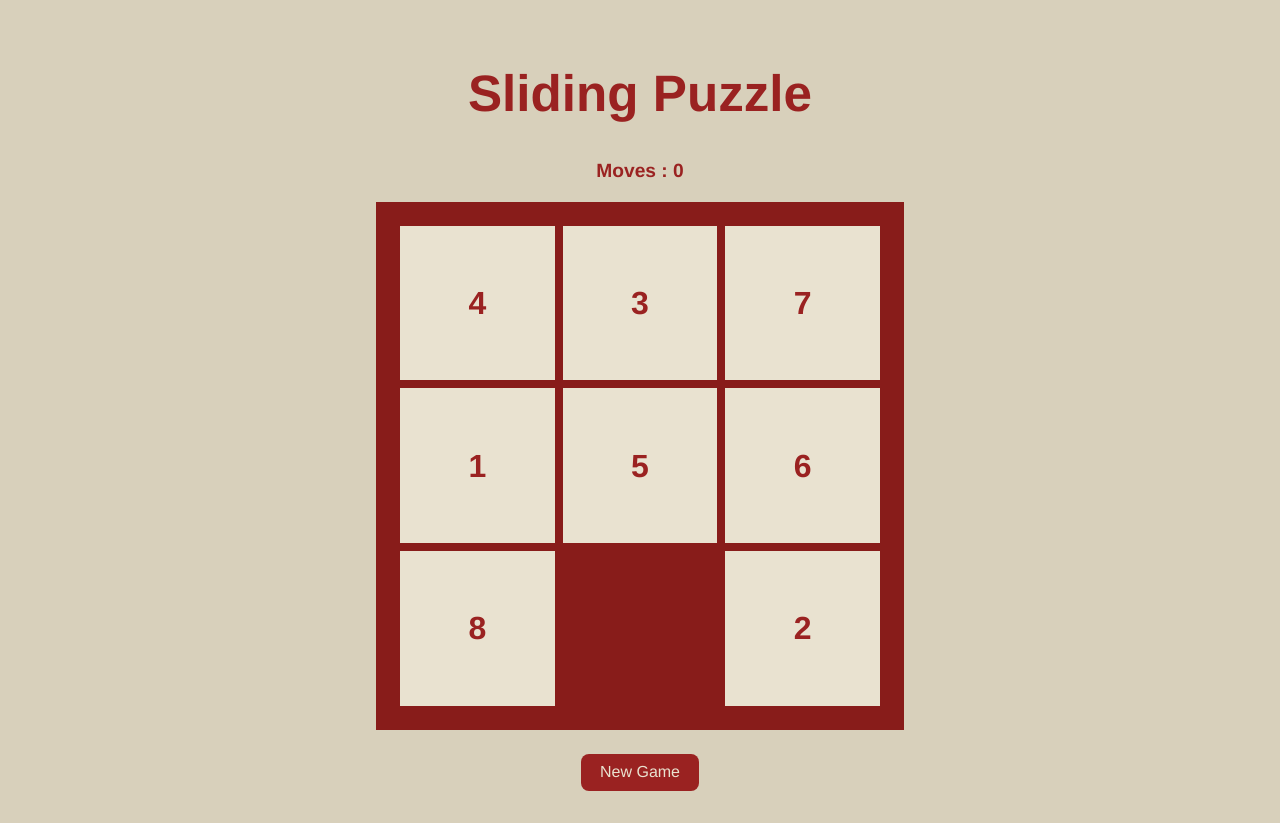
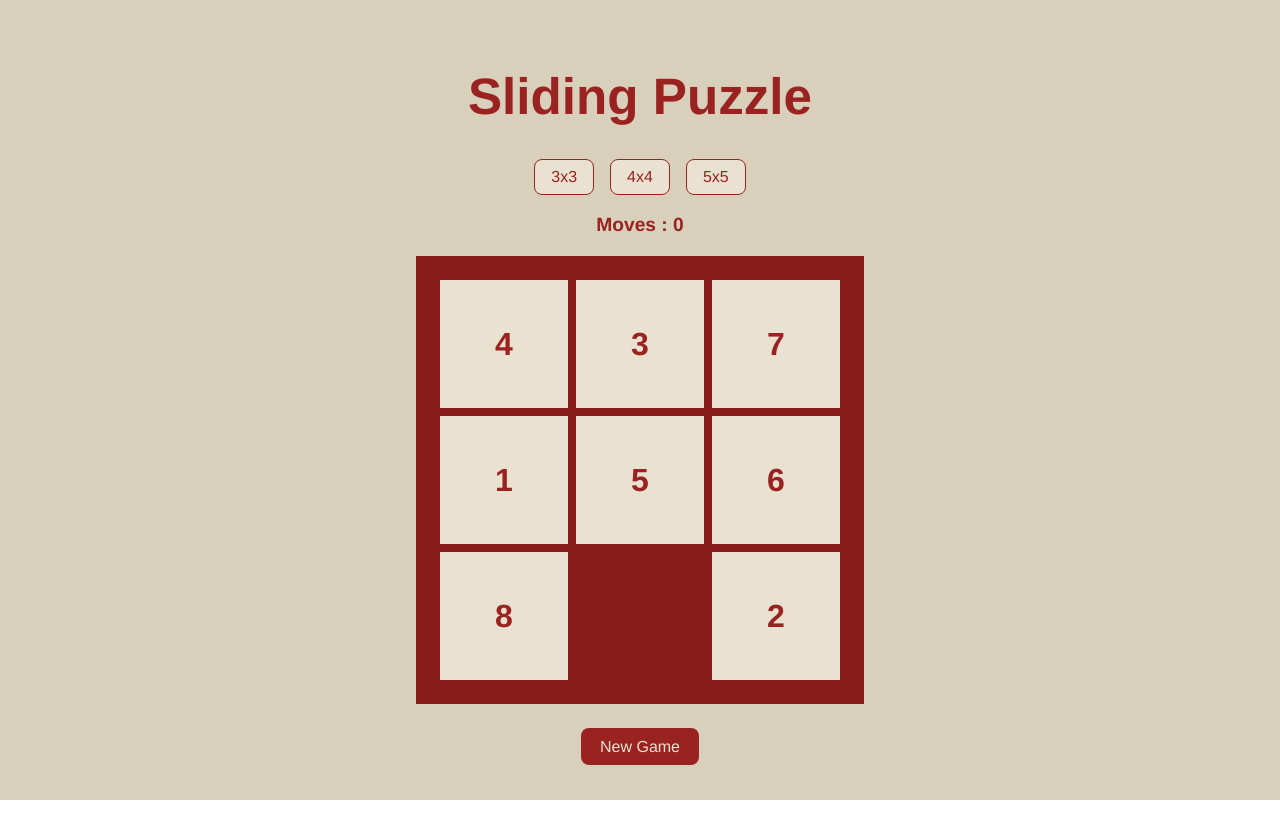
Before and after one commit to marcia-gmarques/sliding-puzzle, a React (Vite) app: page / in a window 1280 px wide. After the commit the page ends 800 px from the top, so only its background shows below. Built offline with nearby package versions, Linux system fonts and the light colour scheme.

Commit message:
styling + button grid sizes

```diff
--- a/src/App.css
+++ b/src/App.css
@@ -2,23 +2,43 @@
   max-width: 1280px;
   width: 80%;
   margin: 0 auto;
-  padding: 2rem;
+  padding: 1rem;
   text-align: center;
-
 }
 
 .title{
   font-family:'Franklin Gothic Medium', 'Arial Narrow', Arial, sans-serif;
   font-size: 1rem;
   color: #9a2221;
-  margin-bottom: 2rem;
+  margin-bottom: 1rem;
+}
+
+.sizeButtons {
+  display: flex;
+  justify-content: center;
+  gap: 1rem;
+}
+
+.sizeButtons button {
+  font-family:'Franklin Gothic Medium', 'Arial Narrow', Arial, sans-serif;
+  background-color: #e9e2d0;
+  color: #9a2221;
+  border: 1px solid #9a2221;
+  padding: 0.5rem 1rem;
+  cursor: pointer;
+  transition: background-color 0.3s, color 0.3s;
+}
+
+.sizeButtons button:hover {
+  background-color: #9a2221;
+  color: #e9e2d0;
 }
 
 #validMoves{
   font-family:'Franklin Gothic Medium', 'Arial Narrow', Arial, sans-serif;
   font-size: 1.2rem;
   color: #9a2221;
-  margin-top: 1rem;
+  margin-top: 0.5rem;
 }
 
 #newGameButton{
--- a/src/App.tsx
+++ b/src/App.tsx
@@ -9,9 +9,8 @@ import { shuffleTiles } from './utils/puzzle.tsx';
 function App() {
 
 
-  //state to hold the board, completed status and move count
+  //state to hold the board and move count
   const [board, setBoard] = useState<BoardType>(() => shuffleTiles(initialTiles));
-  // const [completed, setCompleted] = useState<boolean>(false);
   const [moves, setMoves] = useState<number>(0);
 
   //function to handle shuffle button click - shuffles the tiles in the board and resets move count
@@ -27,6 +26,11 @@ function App() {
       <div>
         <div className="title">
           <h1>Sliding Puzzle</h1>
+          <div className="sizeButtons">
+            <button>3x3</button>
+            <button>4x4</button>
+            <button>5x5</button>
+          </div>
         </div>
         <div>
           <h2 id='validMoves'>Moves : {moves}</h2>
--- a/src/components/Winner.tsx
+++ b/src/components/Winner.tsx
@@ -1,24 +1,14 @@
 //check if board is in winning configuration and display winner message
 import '../styles/Winner.css';
 import { type BoardType } from '../utils/types.tsx';
+import { isSolved } from '../utils/puzzle.tsx';
 import Confetti from 'react-confetti-boom';
 
 export default function Winner(props: { board: BoardType }) {
-    //function to check if board is in winning configuration
-    const isWinner = (board: BoardType): boolean => {
-        //winning configuration is tiles in ascending order with empty tile (0) at the end
-        for (let i = 0; i < board.length - 1; i++) {
-            if (board[i].value !== i + 1) {
-                return false; //if any tile is not in the correct position, return false
-            }
-        }
-        return board[board.length - 1].value === 0; //check if last tile is empty tile
-    }
-
     return (
         <div className="winner">
-            {isWinner(props.board) && <h3>Congratulations! You completed the game!</h3>}
-            {isWinner(props.board) && <Confetti mode="boom" particleCount={200} colors={['#c34847', '#ff884b', '#700f0d', '#d8d0bb']} />}
+            {isSolved(props.board) && <Confetti mode="boom" particleCount={200} colors={['#c34847', '#ff884b', '#700f0d', '#d8d0bb']} />}
+            {isSolved(props.board) && <h3>Congratulations! You completed the game!</h3>}
         </div>
     );
 }
--- a/src/styles/Board.css
+++ b/src/styles/Board.css
@@ -3,7 +3,7 @@
     display: grid;
     grid-template-columns: repeat(3, 1fr);
     gap: 0.5rem;
-    width: min(60vw, 30rem); /* uses a minimum of 60% of viewport width up to max 30rem */
+    width: min(60vw, 25rem); /* uses a minimum of 60% of viewport width up to max 25rem */
     aspect-ratio: 1; /* keeps it square, without needing height */
     margin: 1rem auto;
     background-color:#881c1a;
--- a/src/styles/Winner.css
+++ b/src/styles/Winner.css
@@ -1,6 +1,6 @@
 h3 {
     font-family:'Franklin Gothic Medium', 'Arial Narrow', Arial, sans-serif;
-    font-size: 1.5rem;
+    font-size: 1.2rem;
     color: #000000;
     text-align: center;
     transition: all 0.3s ease;
--- a/src/utils/puzzle.tsx
+++ b/src/utils/puzzle.tsx
@@ -53,6 +53,10 @@ export function isSolved(tiles: BoardType): boolean {
             return false;
         } ;
     }
+    //check if last tile is the empty tile (value 0)
+    if (tiles[tiles.length - 1].value !== 0) {
+        return false;
+    }
     console.log("Puzzle is solved");
     //if all tiles are in their correct position return true
     return true;
```
